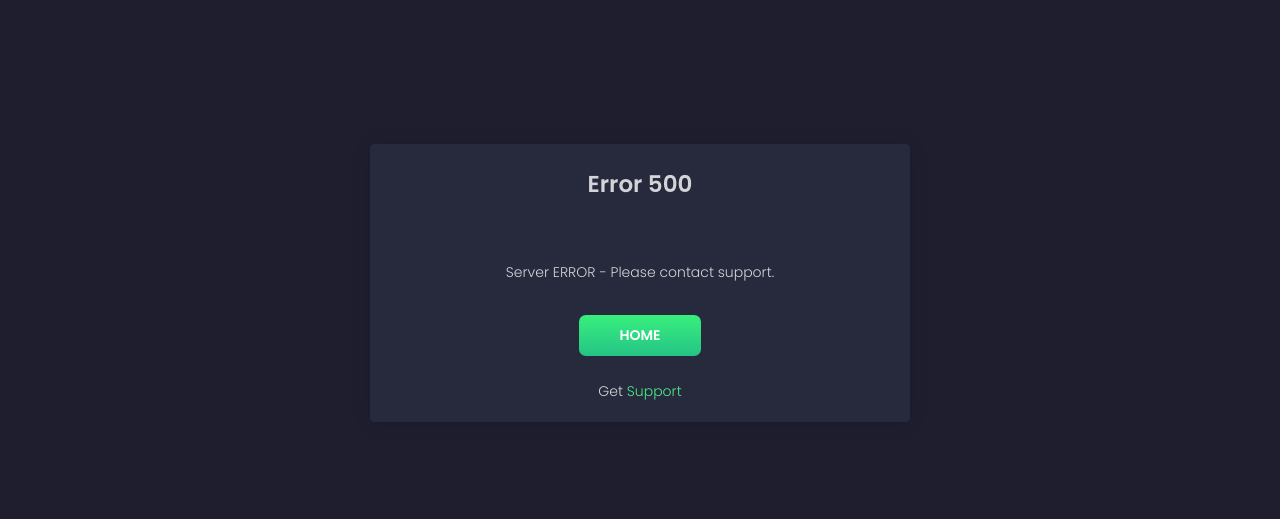
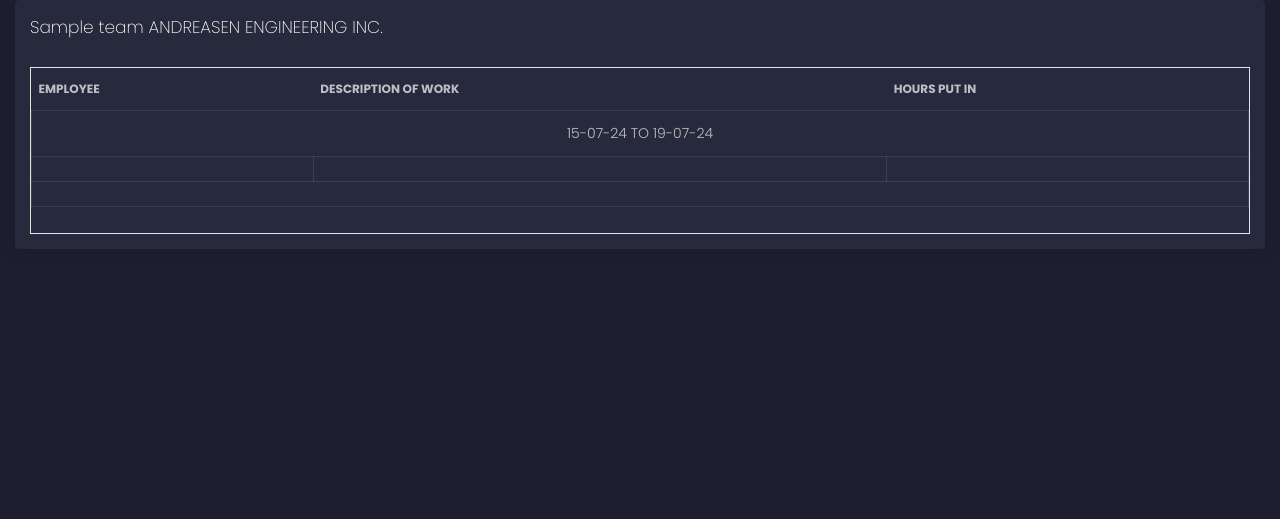
Before and after one commit to naayifmuhammad/Andreasen-TimeSheet-App, a Django app: page /export_project_based_timesheet_summary/1/ in a window 1280 px wide. Shown: the top 519 px of the page. Run offline with Django 3.2, Linux system fonts and the light colour scheme; a user stored in the database is signed in; tables that the repository leaves empty hold one stand-in row (values such as "Sample post"); some libraries are stand-ins or nearby versions.

Commit message:
report gen template created

```diff
--- a/apps/home/urls.py
+++ b/apps/home/urls.py
@@ -27,6 +27,8 @@
     path('add_timesheet_entry/<int:project_id>/', views.add_timesheet_entry, name='add_timesheet_entry'),
     path('view_weekly_timesheet/', views.view_weekly_timesheet, name='view_weekly_timesheet'),
     path('export-timesheet/<str:start_date>/<str:end_date>/', views.export_timesheet, name='export_timesheet'),
+    #path for the button to export the project based timesheet
+    path('export_project_based_timesheet_summary/<int:project_id>/', views.export_project_based_timesheet_summary, name='export_project_based_timesheet_summary'),
 
 
     path('update-username/', views.update_username, name='update_username'),
--- a/apps/home/views.py
+++ b/apps/home/views.py
@@ -70,7 +70,30 @@
         form = TimesheetForm()
     return render(request, 'home/timesheet.html', {'form': form})
 
+#latest - to export project based timesheet. triggered from project details page of admin
+@login_required(login_url="/login/")
+def export_project_based_timesheet_summary(request,project_id=None, pStart=None,pEnd=None, cStart=None, cEnd=None):
 
+    project = get_object_or_404(Project, pk=project_id)
+
+    if not pStart:
+        pStart = getTimePeriods()['pStart']
+    if not pEnd:
+        pEnd = getTimePeriods()['pEnd']
+    if not cStart:
+        cStart = getTimePeriods()['cStart']
+    if not cEnd:
+        cEnd = getTimePeriods()['cEnd']
+
+    if request.user.is_staff:
+        previous_week_timesheets =  Timesheet.objects.filter(project=project_id , date__range=(pStart.strftime("%Y-%m-%d"),pEnd.strftime("%Y-%m-%d"))).order_by('date') #else Timesheet.objects.filter(employee=request.user, date__range=(pStart.strftime("%Y-%m-%d"),pEnd.strftime("%Y-%m-%d"))).order_by('date')
+        current_week_timesheets =  Timesheet.objects.filter(project=project_id , date__range=(cStart.strftime("%Y-%m-%d"),cEnd.strftime("%Y-%m-%d"))).order_by('date') #if request.user.is_staff #else Timesheet.objects.filter(employee=request.user, date__range=(cStart.strftime("%Y-%m-%d"),cEnd.strftime("%Y-%m-%d"))).order_by('date')
+    context = {
+    'project' : project,
+    'timesheets' : {'previous_week' : previous_week_timesheets, 'current_week': current_week_timesheets},
+    'duration' : {'pStart' : pStart.strftime('%d-%m-%y'), 'pEnd' : pEnd.strftime('%d-%m-%y'), 'cStart':cStart.strftime('%d-%m-%y'), 'cEnd': cEnd.strftime('%d-%m-%y')},
+    }
+    return render(request, 'home/report_template.html', context)
 
 @login_required(login_url="/login/")
 def view_weekly_timesheet(request, pStart=None,pEnd=None, cStart=None, cEnd=None):
@@ -85,10 +108,6 @@
 
     if not cEnd:
         cEnd = getTimePeriods()['cEnd']
-
-    print(f"\n\n\n pstart : {pStart.strftime('%d,%m,%y')}, pend {pEnd.strftime('%d,%m,%y')}, cstart {cStart.strftime('%d,%m,%y')}, cend {cEnd.strftime('%d,%m,%y')} \n\n\n")
-
-    #timesheets = Timesheet.objects.filter(date__range=(pStart.strftime("%Y-%m-%d"),pEnd.strftime("%Y-%m-%d"))).order_by('date') if request.user.is_staff else Timesheet.objects.filter(employee=request.user).order_by('date')
 
     previous_week_timesheets =  Timesheet.objects.filter(date__range=(pStart.strftime("%Y-%m-%d"),pEnd.strftime("%Y-%m-%d"))).order_by('date') if request.user.is_staff else Timesheet.objects.filter(employee=request.user, date__range=(pStart.strftime("%Y-%m-%d"),pEnd.strftime("%Y-%m-%d"))).order_by('date')
     current_week_timesheets =  Timesheet.objects.filter(date__range=(cStart.strftime("%Y-%m-%d"),cEnd.strftime("%Y-%m-%d"))).order_by('date') if request.user.is_staff else Timesheet.objects.filter(employee=request.user, date__range=(cStart.strftime("%Y-%m-%d"),cEnd.strftime("%Y-%m-%d"))).order_by('date')
--- a/apps/templates/home/project_details.html
+++ b/apps/templates/home/project_details.html
@@ -57,7 +57,7 @@
             <div class="card">
                 <div class="card-header d-flex justify-content-between">
                     <h4 class="card-title">Timesheets for Project: {{ project.name }}</h4>
-                    <a href="" class="btn btn-primary">Export</a>
+                    <a href="{% url 'export_project_based_timesheet_summary' project_id=project.id %}" class="btn btn-primary">Export</a>
                 </div>
                 <div class="card-body">
                     <div class="table-responsive">
--- /dev/null
+++ b/apps/templates/home/report_template.html
@@ -0,0 +1,72 @@
+{% extends "layouts/base-report.html" %}
+
+{% block title %} View Timesheet {% endblock %}
+
+<!-- Specific Page CSS goes HERE  -->
+{% block stylesheets %}{% endblock stylesheets %}
+
+{% block content %}
+
+<div class="content">
+    <div class="row">
+        <div class="col-md-12">
+            <div class="card">
+                <div class="card-header">
+                    <h4 class="card-title">{% if user.team %} {{ user.team }} {% endif %}{% if user.is_superuser %}ANDREASEN ENGINEERING INC.{% endif %}</h4>
+                </div>
+                <div class="card-body">
+                    <div class="table-responsive table-bordered overflow-hidden">
+                        <table class="table tablesorter" id="timesheets-table">
+                            <thead class="text-primary">
+                                <tr>
+                                    <th>Employee</th>
+                                    <th>Description of work</th>
+                                    <th>Hours put in</th>
+                                </tr>
+                            </thead>
+                            <tbody>
+                            {% if timesheet.previous_week|length > 0 %}
+                            <tr>
+                                <td colspan="8" class="text-center text-uppercase card-title">{{duration.pStart}} to {{duration.pEnd}}</td>
+                            </tr>
+
+                            {% for timesheet in timesheets.previous_week %}
+                            <tr>
+                                <td>{{ timesheet.employee }}</td>
+                                <td>{{ timesheet.description }}</td>
+                                <td>{{ timesheet.hours_worked }}</td>
+                            </tr>
+                            {% empty %}
+                            {% endfor %}
+                            {% endif %}
+                                <tr><td colspan="8" class="text-center text-uppercase card-title">{{duration.cStart}} to {{duration.cEnd}}</td></tr>
+                                {% for timesheet in timesheets.current_week %}
+                                <tr>
+                                    <td>{{ timesheet.employee }}</td>
+                                    <td>{{ timesheet.description }}</td>
+                                    <td>{{ timesheet.hours_worked }}</td>
+                                    </tr>
+                                {% empty %}
+                                {% endfor %}
+
+                                <tr id="calculated-row">
+                                    <td></td>
+                                    <td></td>
+                                    <td></td>
+                                </tr>
+                                <tr>
+                                    <th colspan="8" id="weekly_total" style="text-align: right;"></th>
+                                </tr>
+                            </tbody>
+                        </table>
+                    </div>
+                </div>
+            </div>
+        </div>
+    </div>
+</div>
+
+{% endblock content %}
+
+<!-- Specific Page JS goes HERE  -->
+{% block javascripts %}{% endblock javascripts %}
--- /dev/null
+++ b/apps/templates/layouts/base-report.html
@@ -0,0 +1,52 @@
+
+<!DOCTYPE html>
+<html lang="en">
+
+<head>
+    <meta charset="utf-8"/>
+    <meta name="viewport" content="width=device-width, initial-scale=1, shrink-to-fit=no">
+    <link rel="apple-touch-icon" sizes="76x76" href="{{ ASSETS_ROOT }}/img/apple-icon.png">
+    <link rel="icon" type="image/png" href="{{ ASSETS_ROOT }}/img/favicon.png">
+
+    <title>
+        Sign In
+    </title>
+
+    <!--     Fonts and icons     -->
+    <link href="https://fonts.googleapis.com/css?family=Poppins:200,300,400,600,700,800" rel="stylesheet"/>
+    <link href="https://use.fontawesome.com/releases/v5.0.6/css/all.css" rel="stylesheet">
+    <!-- Nucleo Icons -->
+    <link href="{{ ASSETS_ROOT }}/css/nucleo-icons.css" rel="stylesheet"/>
+    <!-- CSS Files -->
+    <link href="{{ ASSETS_ROOT }}/css/black-dashboard.css?v=1.0.0" rel="stylesheet"/>
+    <link href="{{ ASSETS_ROOT }}/css/theme-switcher.css" rel="stylesheet"/>
+    <!-- CSS Just for demo purpose, don't include it in your project -->
+    <link href="{{ ASSETS_ROOT }}/demo/demo.css" rel="stylesheet"/>
+
+    <!-- Specific Page CSS goes HERE  -->
+    {% block stylesheets %}{% endblock stylesheets %}
+
+</head>
+<body class="">
+
+    <div class="wrapper">
+
+
+
+        <div class="container-fluid">
+
+            {% block content %}{% endblock content %}
+
+        </div>
+
+    </div>
+
+    <!-- {% include 'includes/fixed-plugin.html' %} -->
+
+    {% include 'includes/scripts.html' %}
+
+    <!-- Specific Page JS goes HERE  -->
+    {% block javascripts %}{% endblock javascripts %}
+
+</body>
+</html>
```
